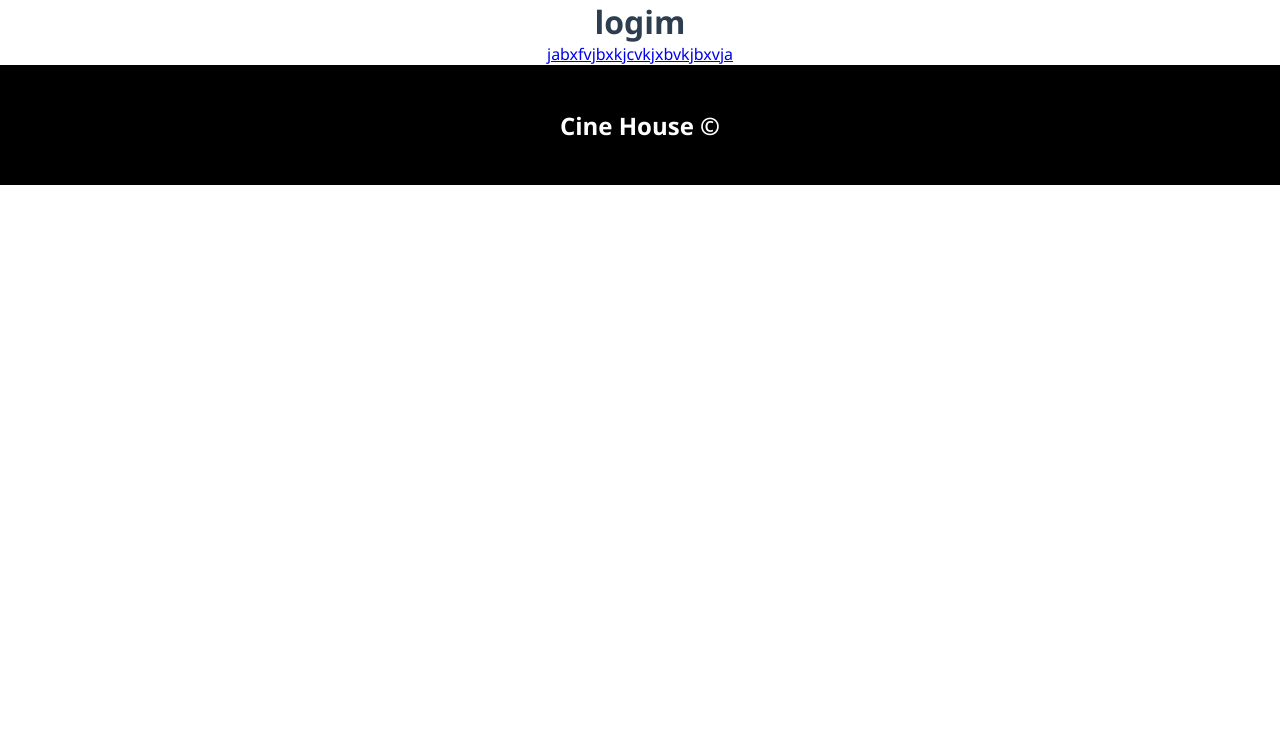
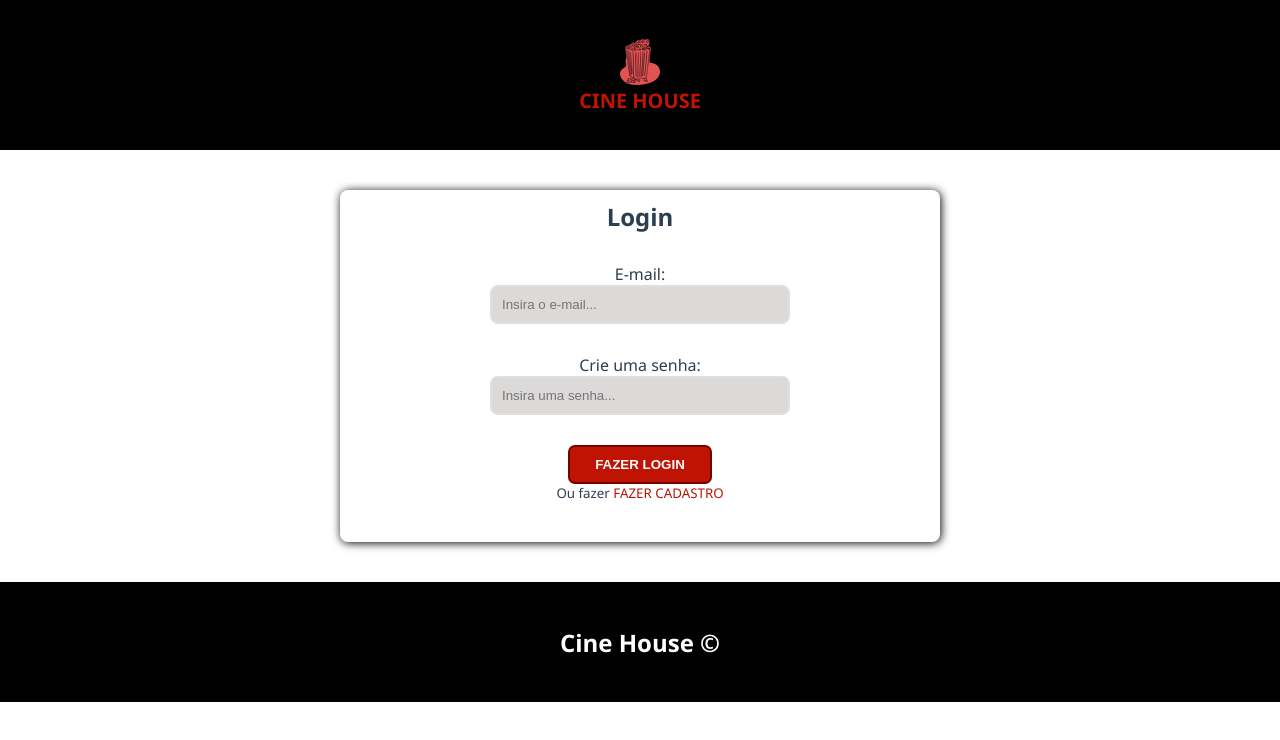
Before and after one commit to Alvezin/cine-house-project, a Vue app: page /login in a window 1280 px wide. Shown: the top 740 px of the page. Built offline with nearby package versions, Linux system fonts and the light colour scheme.

Commit message:
Conclusão das páginas de cadastro e login

```diff
--- a/src/components/cadastroLoginComponents/CadastroForm.vue
+++ b/src/components/cadastroLoginComponents/CadastroForm.vue
@@ -89,7 +89,7 @@ export default {
       const req = await clientDB.post("/clientes", newClient());
       state.msg = `O cadastro número ${req.data.id} foi Realizado com sucesso.`;
     }
-    function dataValidation() {
+    async function dataValidation() {
       try {
         if (
           state.nome === null ||
@@ -101,8 +101,8 @@ export default {
 
         if (
           state.sobrenome === null ||
-          validator.isEmpty(state.sobrenome, { ignore_whitespace: true }) ||
-          !validator.isAlpha(state.sobrenome, "pt-BR") ||
+          validator.isEmpty(state.sobrenome, { ignore_whitespace: false }) ||
+          !validator.isAlpha(state.sobrenome, "pt-BR", { ignore: " " }) ||
           !validator.isLength(state.sobrenome, { min: 3 })
         )
           throw new Error("Insira um sobrenome válido");
@@ -116,7 +116,7 @@ export default {
         if (state.senha === null || !validator.isStrongPassword(state.senha))
           throw new Error("Digite uma senha válida");
 
-        sendDatatoDB();
+        await sendDatatoDB();
         cleanFields();
         redirectTo("/login");
       } catch (error) {
--- /dev/null
+++ b/src/components/cadastroLoginComponents/LoginComponent.vue
@@ -0,0 +1,84 @@
+<template>
+  <form>
+    <h2>Login</h2>
+    <div>
+      <label for="email">E-mail:</label>
+      <input
+        type="email"
+        placeholder="Insira o e-mail..."
+        v-model="state.email"
+      />
+    </div>
+
+    <div>
+      <label for="password">Crie uma senha:</label>
+      <input
+        type="password"
+        placeholder="Insira uma senha..."
+        v-model="state.senha"
+      />
+    </div>
+
+    <div class="buttonLinkDiv">
+      <button @click.prevent="checkLogin()">Fazer Login</button>
+      <small>Ou fazer <a href="/cadastro">fazer cadastro</a></small>
+    </div>
+    <message-component :msg="state.msg" :cleanMsg="cleanMsg" />
+  </form>
+</template>
+
+<script>
+import { reactive } from "@vue/reactivity";
+import { clientDB } from "@/services/axiosConfig";
+import MessageComponent from "../MessageComponent.vue";
+export default {
+  name: "LoginComponent",
+  components: {
+    MessageComponent,
+  },
+  setup() {
+    const state = reactive({
+      email: null,
+      senha: null,
+      dataFromDB: null,
+      msg: null,
+    });
+    function compareLoginData() {
+      state.dataFromDB.forEach((element) => {
+        if (element.email === state.email && element.senha === state.senha) {
+          state.msg = "Usuário autenticado";
+        } else {
+          state.msg = "Email ou senha incorretos";
+        }
+      });
+    }
+    async function checkLogin() {
+      try {
+        const req = await clientDB.get("/clientes");
+        state.dataFromDB = req.data;
+        compareLoginData();
+      } catch (error) {
+        state.msg = error;
+      }
+    }
+    function cleanMsg() {
+      state.msg = null;
+    }
+    return {
+      state,
+      checkLogin,
+      cleanMsg,
+    };
+  },
+};
+</script>
+
+<style lang="scss" scoped>
+@import "@/scss/var.scss";
+form {
+  @include formStyle;
+  & .buttonLinkDiv {
+    @include buttonLinkBoxStyle;
+  }
+}
+</style>
--- a/src/db/clients.json
+++ b/src/db/clients.json
@@ -1,5 +1,12 @@
 {
   "clientes": [
-
+    {
+      "nome": "Gabriel",
+      "sobrenome": "Alves ",
+      "idade": "21",
+      "email": "g@gmail.com",
+      "senha": "G@briel1",
+      "id": 1
+    }
   ]
 }
--- a/src/views/LoginView.vue
+++ b/src/views/LoginView.vue
@@ -1,11 +1,17 @@
 <template>
-  <h1>logim</h1>
-  <router-link to="/cadastro">jabxfvjbxkjcvkjxbvkjbxvja</router-link>
+  <header-component />
+  <login-component />
 </template>
 
 <script>
+import HeaderComponent from "@/components/cadastroLoginComponents/HeaderComponent.vue";
+import LoginComponent from "@/components/cadastroLoginComponents/LoginComponent.vue";
 export default {
   name: "LoginView",
+  components: {
+    HeaderComponent,
+    LoginComponent,
+  },
 };
 </script>
 
```
